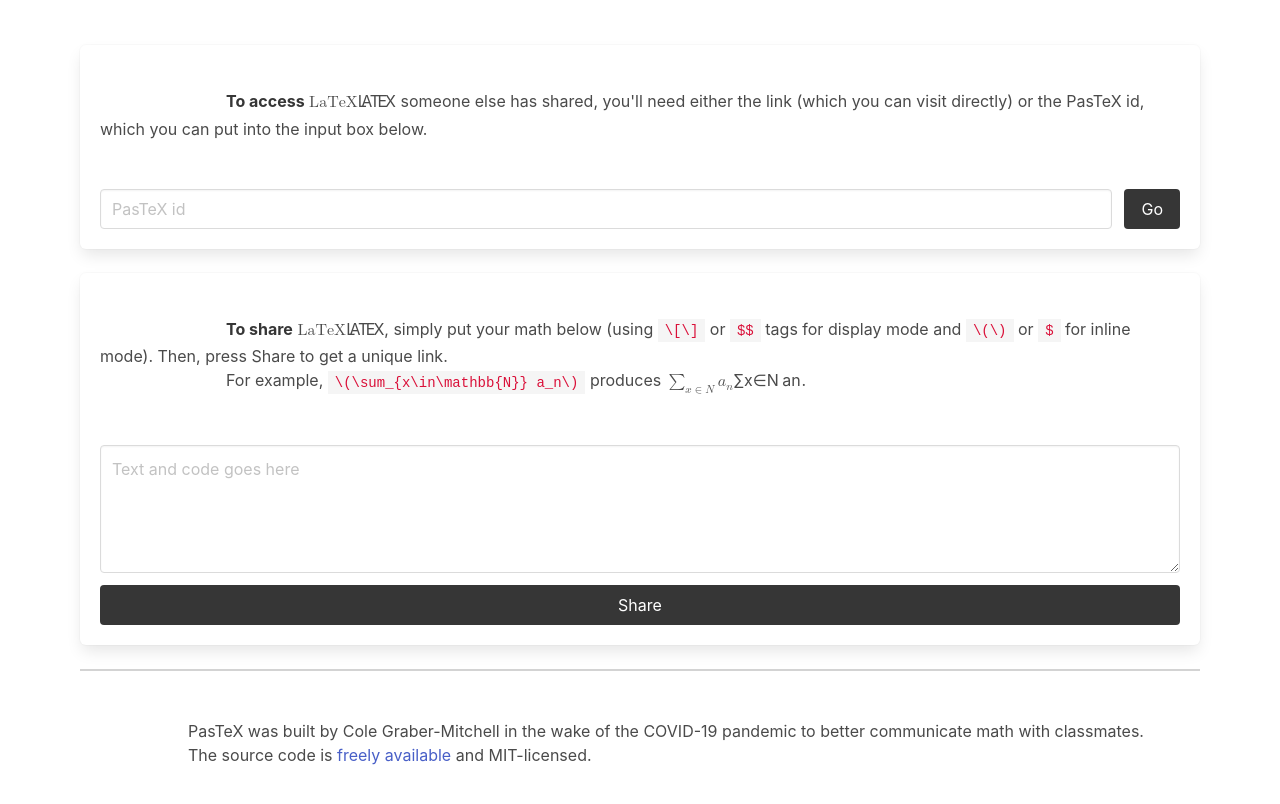
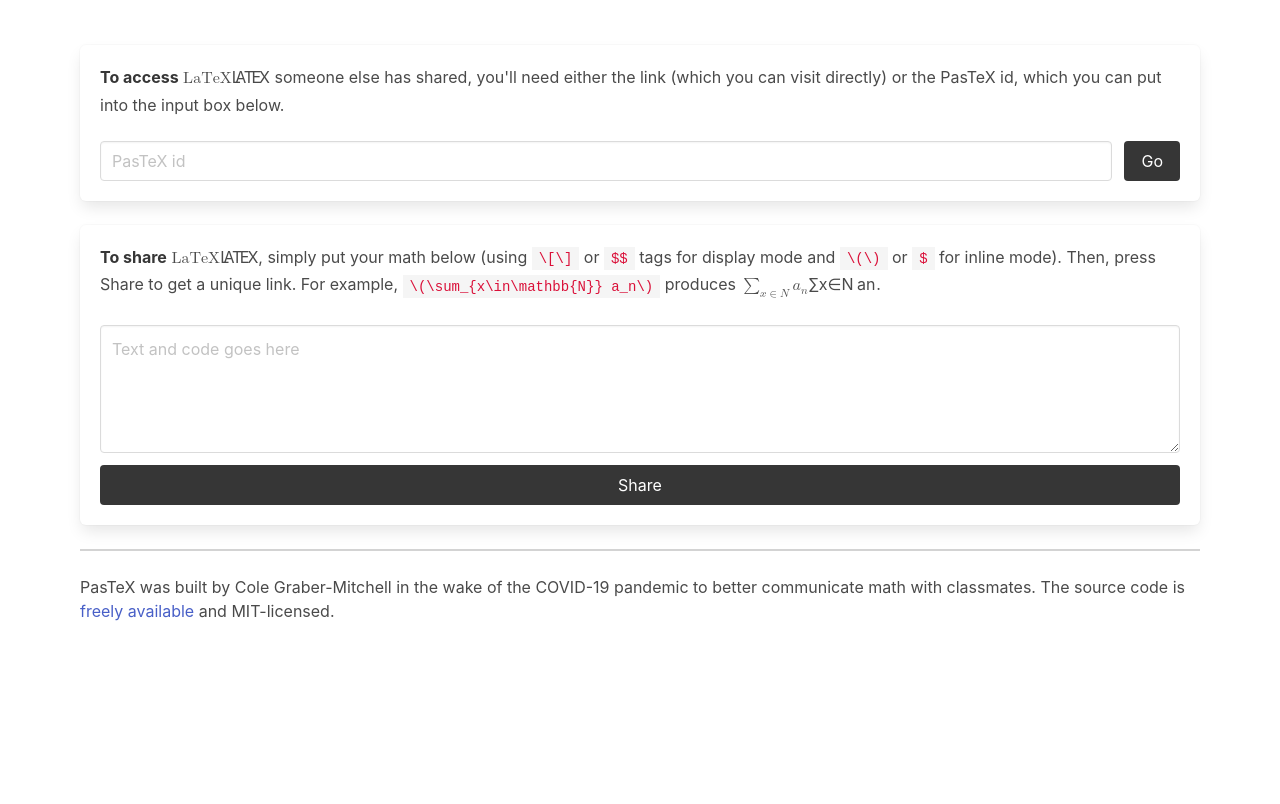
Before and after one commit to cgm616/pastex, a website built with webpack: page public/index.html in a window 1280 px wide. Shown: the part 144-948 px from the top of the page. After the commit the page ends 911 px from the top, so only its background shows below. Built offline with nearby package versions, Linux system fonts and the light colour scheme.

Commit message:
Try to fix whitespace again

```diff
--- a/src/scripts/main.js
+++ b/src/scripts/main.js
@@ -76,6 +76,7 @@
     .then(data => data.text())
     .then(text => {
       var node = document.createElement("p");
+      node.style.whiteSpace = "pre-wrap";
       node.append(document.createTextNode(text));
       pasteContent.append(node);
       renderMathInElement(pasteContent, {
--- a/src/styles/main.scss
+++ b/src/styles/main.scss
@@ -12,7 +12,3 @@
 .rule {
   background-color: lightgray;
 }
-
-.content p {
-  white-space: pre-wrap;
-}
```
